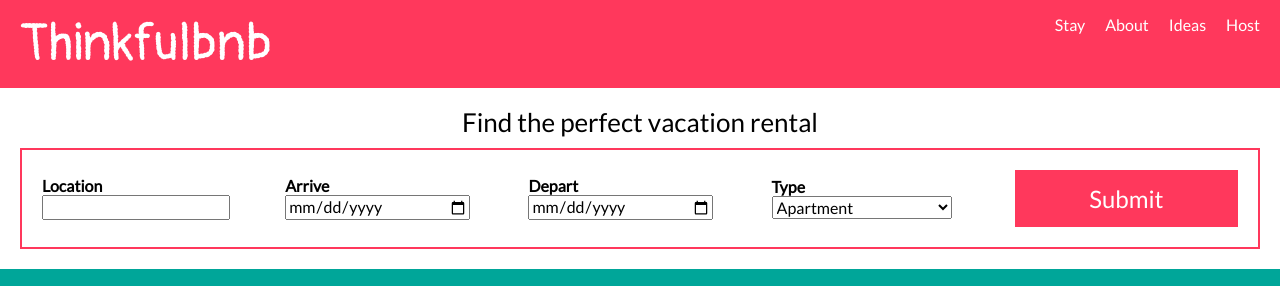
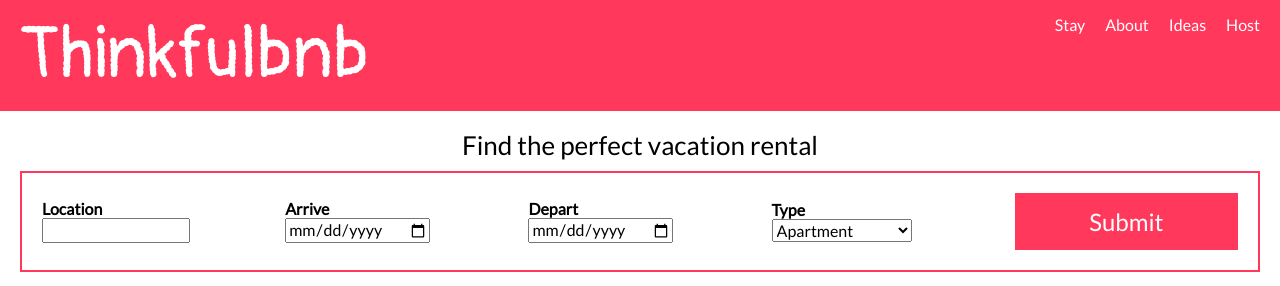
Before and after one commit to Eddyrios518/portfolio-thinkfulbnb, a plain HTML site: page index.html in a window 1280 px wide. Shown: the top 286 px of the page. Drawn offline with nearby package versions, Linux system fonts and the light colour scheme.

Commit message:
Update style.css
Deleted extra wrap and minimized width at form

```diff
--- a/style.css
+++ b/style.css
@@ -53,13 +53,12 @@ main img {
 
 header {
   background-color: #ff385c;
-  padding: 20px 20px 0 20px;
   text-align: center;
 }
 
 .logo {
   font-family: "Pangolin", cursive;
-  font-size: 50px;
+  font-size: 38px;
   color: #fff;
 }
 /* --- added missing nav --- */
@@ -143,16 +142,13 @@ footer p {
   .logo {
     margin: 14px 0 14px 20px;
     padding-top: 0;
-    font-size: 52px;
-  }
-
-  form select, form input {
-    margin-bottom: 20px;
-    width: 180px;
+    font-size: 72px;
   }
 
   header nav ul {
     align-items: center;
+    display: flex;
+    flex-wrap: wrap;
   }
 
   .group {
@@ -164,6 +160,7 @@ footer p {
     display: flex;
     align-items: center;
     justify-content: center;
+    flex-wrap: wrap;
   }
 
   form div {
```
